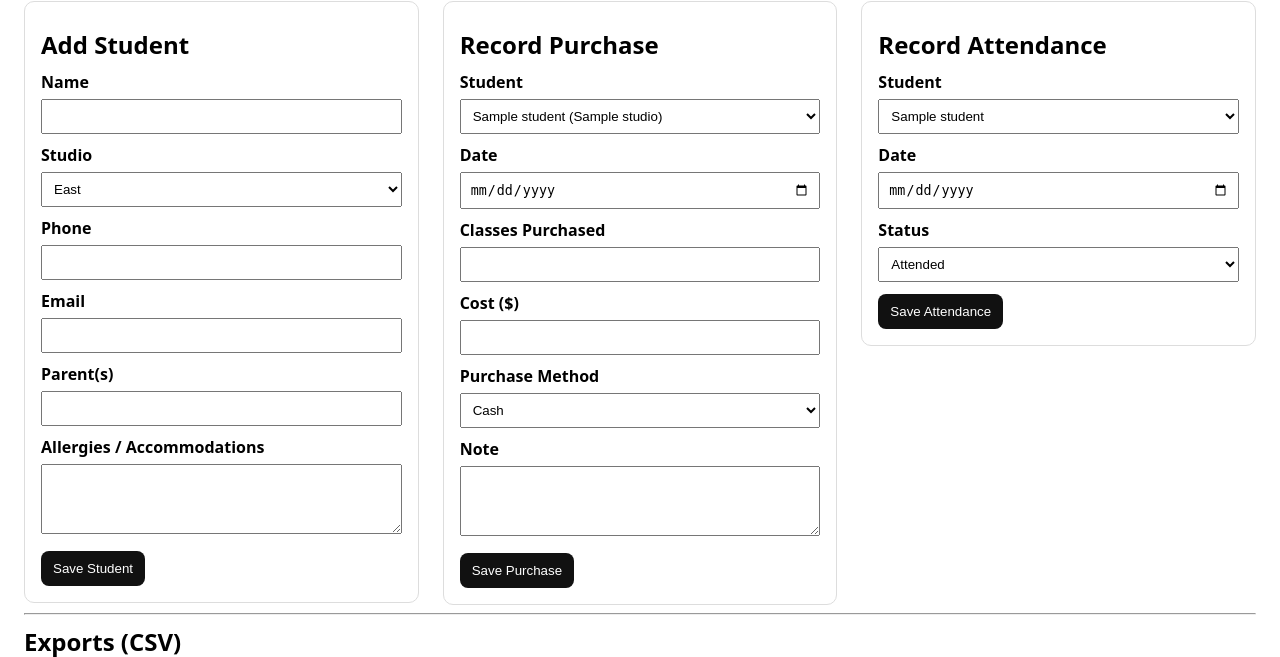
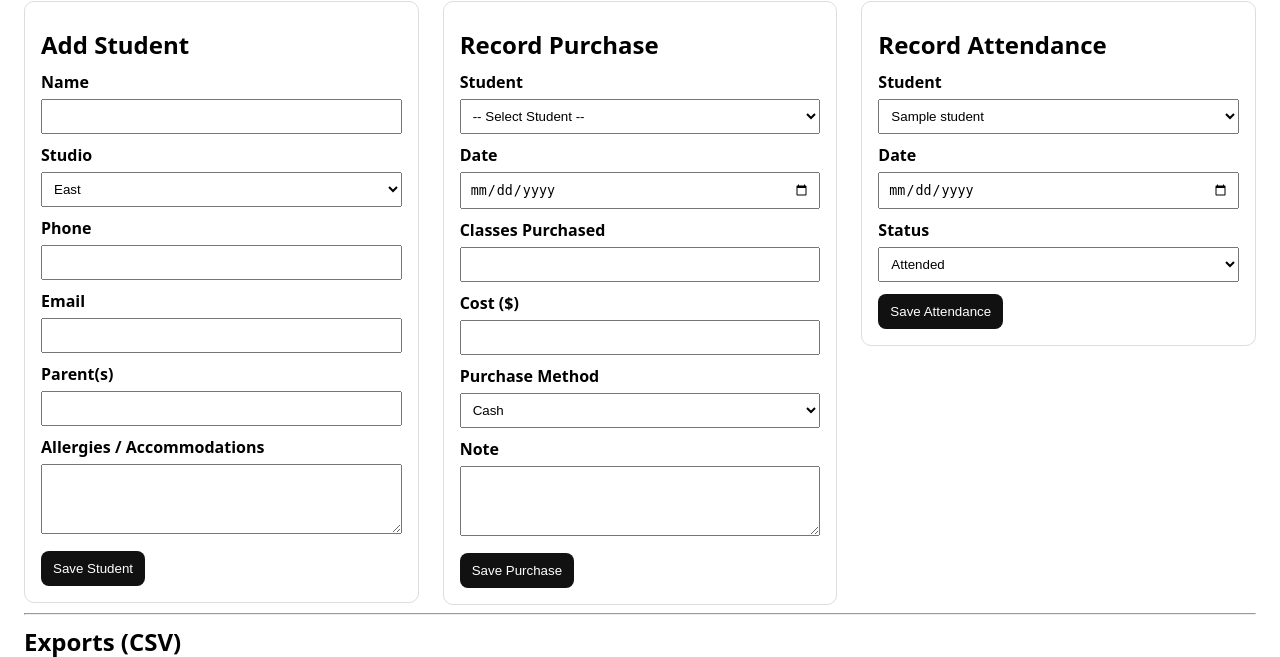
Before and after one commit to talbotimagesroc/studio-tracker-backend, a Python web app: template templates/index.html in a window 1280 px wide. Shown: the part 493-1150 px from the top of the page. Run offline with Jinja, Linux system fonts and the light colour scheme; the template is opened without the code that fills it: most values are stand-ins (such as "Sample title", 1, 10 or a date in 2020).

```diff
--- a/templates/index.html
+++ b/templates/index.html
@@ -122,11 +122,14 @@
         <input type="hidden" name="type" value="purchase">
 
         <label>Student</label>
-        <select name="student_id" required>
-          {% for s in students %}
-          <option value="{{ s.id }}">{{ s.name }} ({{ s.studio }})</option>
-          {% endfor %}
-        </select>
+
+<select name="student_id" required>
+  <option value="">-- Select Student --</option>
+  {% for s in students %}
+    <option value="{{ s.id }}">{{ s.name }}</option>
+  {% endfor %}
+</select>
+
 
         <label>Date</label>
         <input type="date" name="date" value="{{ today }}" required>
@@ -203,7 +206,7 @@
 <tr><th>Date</th><th>Student</th><th>Status</th><th>Undo</th></tr>
 {% for a in recent_attendance %}
 <tr>
-  <td>{{ a.date }}</td>
+  <td>{{ row.date | replace("-", "/") }}</td>
   <td>{{ a.student_name }}</td>
   <td>{{ a.status }}</td>
   <td>
@@ -231,7 +234,7 @@
 </tr>
 {% for p in recent_purchases %}
 <tr>
-  <td>{{ p.date }}</td>
+  <td>{{ row.date | replace("-", "/") }}</td>
   <td>{{ p.student_name }}</td>
   <td>{{ p.classes_purchased }}</td>
   <td>${{ "%.2f"|format(p.cost) }}</td>
```
